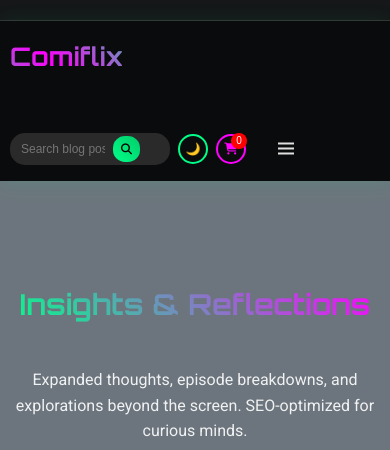
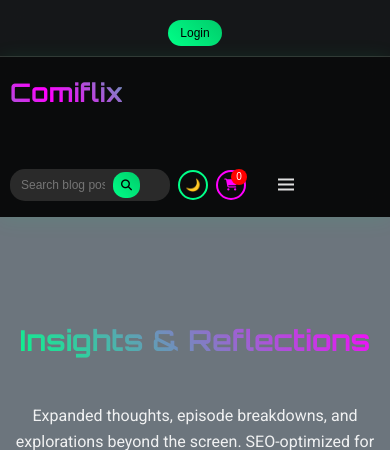
Before and after one commit to Joseh474/comiflix, a PHP site: page /blog.html in a window 390 px wide. Shown: the top 450 px of the page. Run offline with PHP 8.4, Linux system fonts and the light colour scheme; some libraries are stand-ins or nearby versions.

Commit message:
styles.css

```diff
--- a/styles.css
+++ b/styles.css
@@ -1376,26 +1376,26 @@
     }
 
     .top-header .container {
-        flex-direction: column;
-        gap: 8px;
-        text-align: center;
-        display: none;
+
+        text-align: right;
+
     }
 
     .email {
         font-size: 12px;
+        display: none;
     }
 
     .social-links {
-        justify-content: center;
-        gap: 10px;
+        justify-content: right;
+        gap: 0px;
     }
 
     .social-links a {
         font-size: 16px;
         width: 32px;
         height: 32px;
-        display: flex;
+        display: none;
         align-items: center;
         justify-content: center;
         border-radius: 50%;
@@ -1404,12 +1404,14 @@
     .login-btn {
         font-size: 12px;
         padding: 6px 12px;
+        align-items: left;
     }
 
     #menu-icon {
         display: flex;
         font-size: 24px;
         margin-left: 15px;
+        align-items: right;
     }
 
     .nav-menu {
@@ -2543,7 +2545,7 @@
         color: black;
         text-decoration: underline;
     }
-
+    .login-btn
     .terms-content::before, .privacy-content::before,
     .terms-content::after, .privacy-content::after {
         display: none;
```
